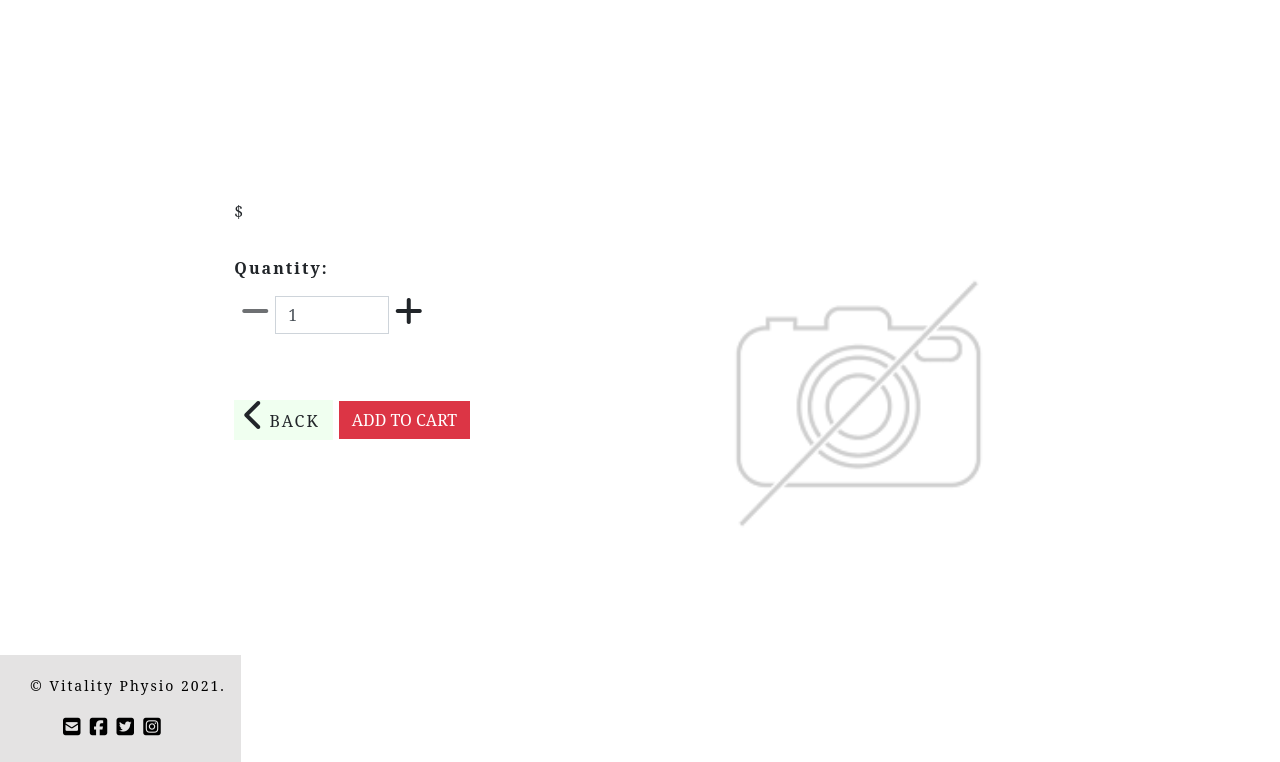
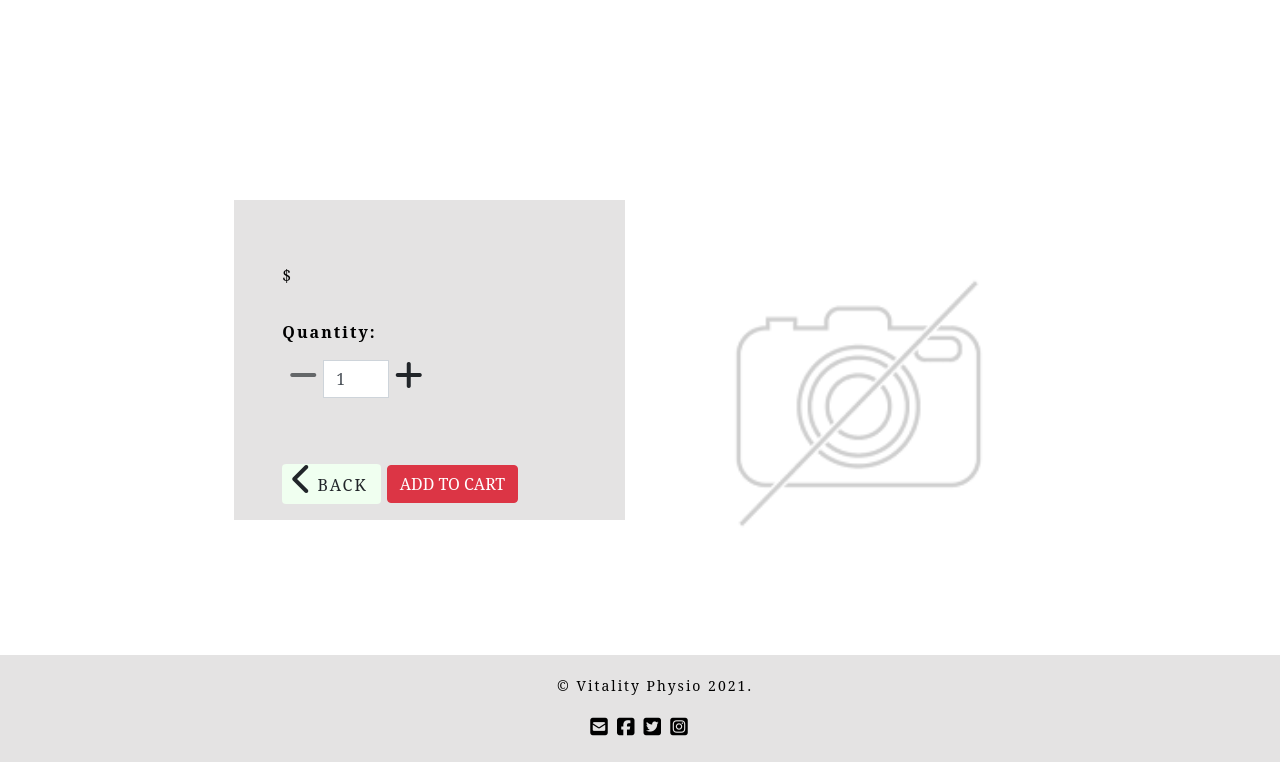
Before and after one commit to smeghen/vitality-physio, a Django app: template products/templates/products/product_detail.html in a window 1280 px wide. Shown: the part 298-1060 px from the top of the page. Run offline with Django 3.2, Linux system fonts and the light colour scheme; the template is opened without the code that fills it, so the values that code supplies are empty; some libraries are stand-ins or nearby versions.

Commit message:
Updated the styling on Product_details.html to align with the overall site style

```diff
--- a/products/templates/products/product_detail.html
+++ b/products/templates/products/product_detail.html
@@ -11,14 +11,12 @@
 
 {% block content %}
 <div class="overlay"></div>
-    <div class="row">
+<div class="row">
         <div class="overlay"></div>
     <div class="container-fluid">
         <div class="row">
-
-
             <div class="col-12 col-md-6 col-lg-4 offset-lg-2">
-                <div class="product-details-container mb-5 mt-5 ml-3">
+                <div class="product-details-container mb-5 mt-5 ml-3 px-5 page-section-white">
                     <p class="lead mb-0 mt-5 font-weight-bold">{{ product.name }}</p>
                     <p class="mb-0">${{ product.price }}</p>
 
@@ -61,13 +59,13 @@
                             </div>
 
                             <div class="col{% if s %}-12 mt-2{% endif %}">
-                                <a href="{% url 'products' %}" class="btn btn-white rounded-0 mt-5">
+                                <a href="{% url 'products' %}" class="btn btn-white rounded-5 mt-5">
                                     <span class="icon">
                                         <i class="fas fa-chevron-left"></i>
                                     </span>
                                     <span class="text-uppercase">Back</span>
                                 </a>
-                                <input type="submit" class="btn btn-danger rounded-0 text-uppercase mt-5" value="Add to Cart">
+                                <input type="submit" class="btn btn-danger rounded-5 text-uppercase mt-5" value="Add to Cart">
                             </div>
                             <input type="hidden" name="redirect_url" value="{{ request.path }}">
                         </div>
@@ -89,6 +87,7 @@
                 </div>
             </div>
         </div>
+    </div>
 </div>
 {% endblock %}
 
```
